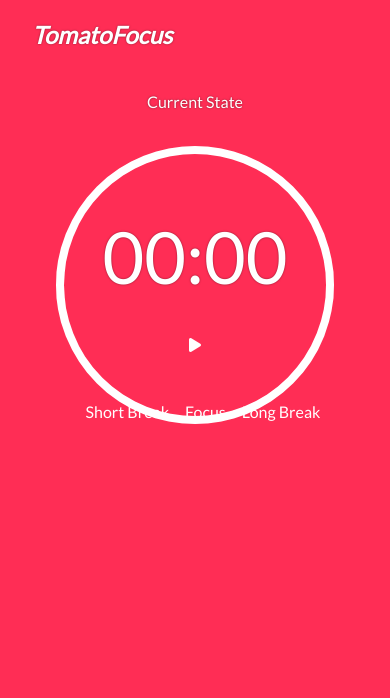
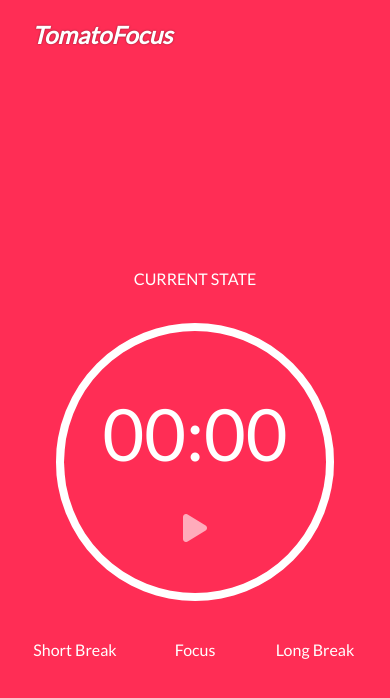
Before and after one commit to ajayns/tomato-focus, an Angular app: page / in a window 390 px wide. Shown: the top 698 px of the page. Built offline with nearby package versions, Linux system fonts and the light colour scheme.

Commit message:
Add responsiveness

```diff
--- a/src/app/app.component.html
+++ b/src/app/app.component.html
@@ -11,16 +11,21 @@
   <div class="social-icons">
     <ul>
       <li>
-        <i class="fa fa-github"></i>
+        <a href="http://github.com/ajayns/">
+          <i class="fa fa-github"></i>
+        </a>
       </li>
       <li>
-        <i class="fa fa-twitter"></i>
+        <a href="http://twitter.com/ajayns08">
+          <i class="fa fa-twitter"></i>
+        </a>
       </li>
       <li>
-        <i class="fa fa-medium"></i>
+        <a href="https://medium.com/@ajay.ns08">
+          <i class="fa fa-medium"></i>
+        </a>
       </li>
     </ul>
-
   </div>
 
 
@@ -39,8 +44,8 @@
 
     <div class="time">{{ time | minuteSeconds }}</div>
 
-    <button (click)="togglePause()">
-      <i class="fa fa-play"></i>
+    <button (click)="togglePause()" [disabled]="!time">
+      <i class="fa" [ngClass]="timerActive ? 'fa-pause' : 'fa-play'"></i>
     </button>
 
   </div>
--- a/src/app/app.component.scss
+++ b/src/app/app.component.scss
@@ -11,7 +11,7 @@ $large: 1200px;
   align-items: center;
 }
 
-%white-text {
+%text-shadow {
   color: white;
   text-shadow: 0px 0px 2px rgba(0, 0, 0, 0.5);
 }
@@ -39,7 +39,7 @@ nav {
   height: 10vh;
   display: flex;
   justify-content: space-between;
-  @extend %white-text;
+  @extend %text-shadow;
   h1 {
     font-style: italic;
   }
@@ -48,7 +48,6 @@ nav {
     ul {
       li {
         margin: 0 0.5rem 0 0.5rem;
-        font-size: x-large;
       }
     }
   }
@@ -57,13 +56,17 @@ nav {
 .container {
   height: 90vh;
   text-align: center;
+  @include flex(center);
+  flex-direction: column;
+  text-transform: uppercase;
+  color: white;
 
-  @extend %white-text;
   div {
     padding: 0.5em 0 0.5em 0;
   }
+
   .timer {
-
+    height: 320px;
 
     .time {
       margin-top: 50px;
@@ -75,6 +78,7 @@ nav {
       height: 300px;
       transform: rotateZ(-90deg) rotateX(180deg);
       display: block;
+      z-index: -1;
 
       position: fixed;
       left: 0;
@@ -92,17 +96,27 @@ nav {
       #svg #bar {
         stroke: white;
       }
+    }
 
+    button {
+      .fa {
+        font-size: xx-large;
+      }
     }
   }
   .controls {
     ul {
-      margin-top: 2em;
+      @include flex(center);
       li {
-        padding-left: 1em;
+        width: 120px;
       }
     }
   }
+}
+
+a {
+  color: inherit;
+  text-decoration: inherit;
 }
 
 button {
@@ -113,10 +127,18 @@ button {
   font: inherit;
   cursor: pointer;
   outline: none;
+
+  &:disabled {
+    opacity: 0.6;
+    cursor: default;
+  }
 }
 
+.fa {
+  font-size: x-large;
+}
 
-@media screen and (max-width: $small) {
+@media screen and (max-width: $med) {
   .social-icons {
     display: none !important;
   }
```
